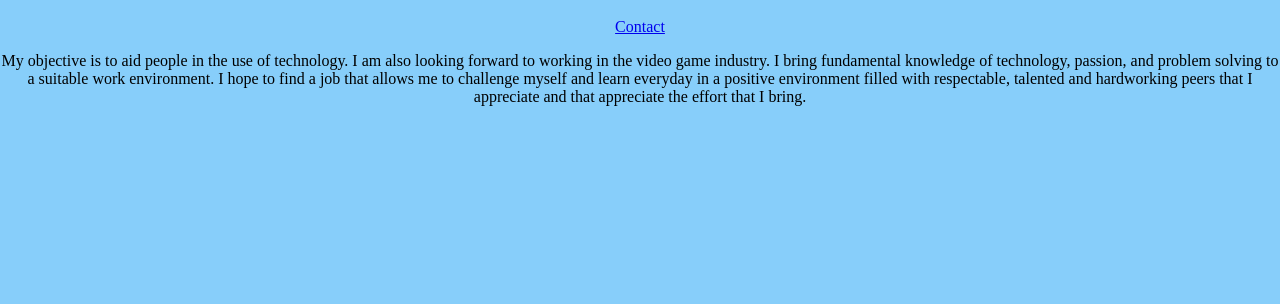
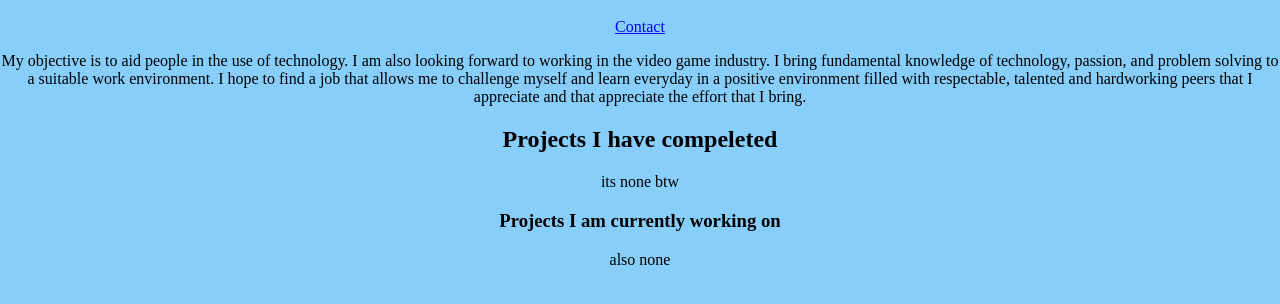
Before and after one commit to avoelker127/Portfolio, a plain HTML site: page index.html in a window 1280 px wide. Shown: the part 40-344 px from the top of the page. Drawn offline with Linux system fonts and the light colour scheme.

Commit message:
mainPageUpdate

```diff
--- a/index.html
+++ b/index.html
@@ -9,5 +9,9 @@
     <h1>Austin Voelker Portfolio</h1>
     <a href="/Portfolio/contact.html">Contact</a>
     <p>My objective is to aid people in the use of technology. I am also looking forward to working in the video game industry. I bring fundamental knowledge of technology, passion, and problem solving to a suitable work environment. I hope to find a job that allows me to challenge myself and learn everyday in a positive environment filled with respectable, talented and hardworking peers that I appreciate and that appreciate the effort that I bring.</p>
+    <h2>Projects I have compeleted</h2>
+    <p> its none btw </p>
+    <h3>Projects I am currently working on</h3>
+    <p> also none </p>
 </body>
 </html>
```
